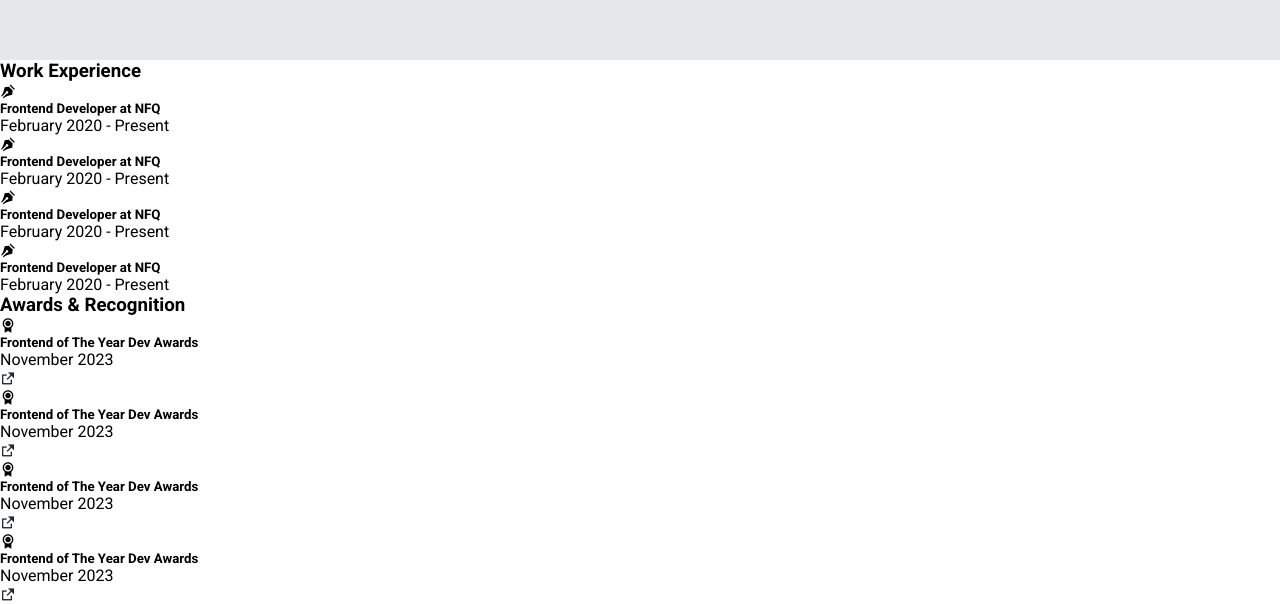
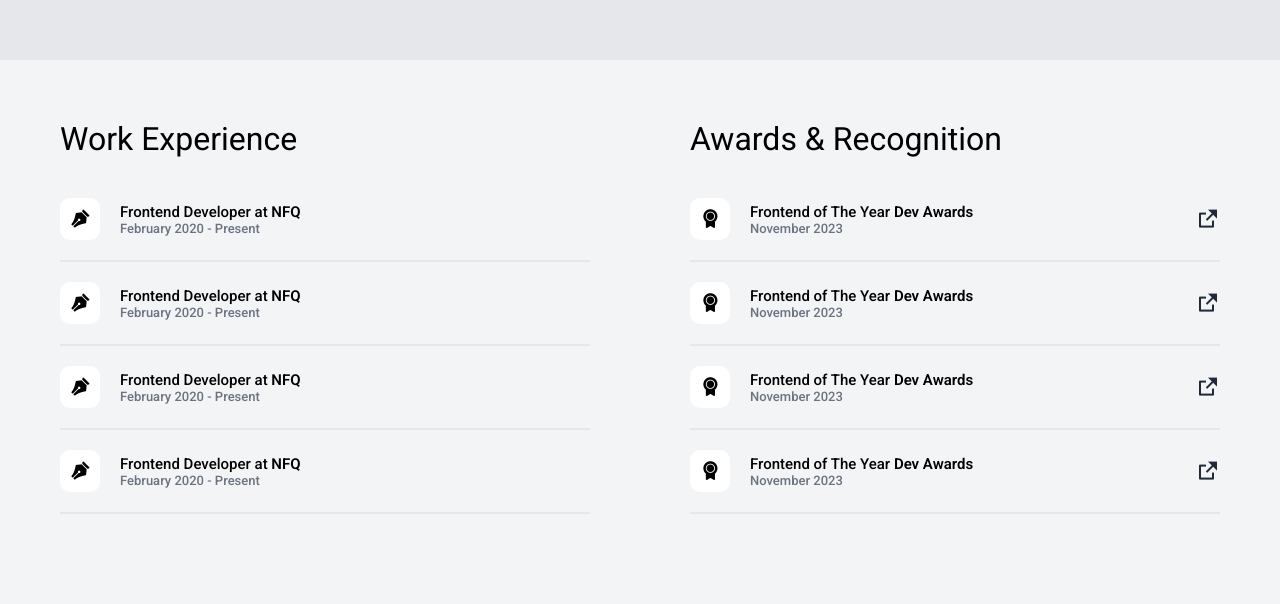
Before and after one commit to omrmhd5/Portfolio, a plain HTML site: page index.html in a window 1280 px wide. Shown: the part 2592-3196 px from the top of the page. Drawn offline with nearby package versions, Linux system fonts and the light colour scheme.

Commit message:
Career Styles

```diff
--- a/style.css
+++ b/style.css
@@ -14,6 +14,10 @@
 
 img {
   object-fit: cover;
+}
+
+body {
+  background: #f3f4f6;
 }
 
 .btn {
@@ -383,3 +387,75 @@
 .project-card .btn:hover {
   background: #000;
 }
+
+.career {
+  padding: 60px 60px 80px;
+  display: flex;
+  align-items: center;
+  gap: 100px;
+}
+
+.career_jobs,
+.career_awards {
+  width: 50%;
+  display: flex;
+  flex-direction: column;
+  gap: 20px;
+}
+
+.career h3 {
+  font-size: 32px;
+  font-weight: 400;
+  margin-bottom: 20px;
+}
+
+.job,
+.award {
+  display: flex;
+  align-items: center;
+  gap: 20px;
+  padding-bottom: 20px;
+  border-bottom: 2px solid #e5e7eb;
+}
+
+.job i,
+.award div i {
+  font-size: 20px;
+  padding: 10px;
+  background: #fff;
+  border-radius: 10px;
+  font-weight: bold;
+  box-shadow: 0 10px 30pxm rgba(0, 0, 0, 0.1);
+}
+
+.award {
+  justify-content: space-between;
+}
+
+.award > div {
+  display: flex;
+  align-items: center;
+  gap: 20px;
+}
+
+.job_info h5,
+.award_info h5 {
+  font-size: 15px;
+  font-weight: 500;
+}
+
+.job_info h5 span,
+.award_info h5 span {
+  font-weight: 600;
+}
+
+.job_info p,
+.award_info p {
+  font-size: 13px;
+  color: #6b7280;
+  font-weight: 500;
+}
+
+.award a i {
+  font-size: 24px;
+}
```
